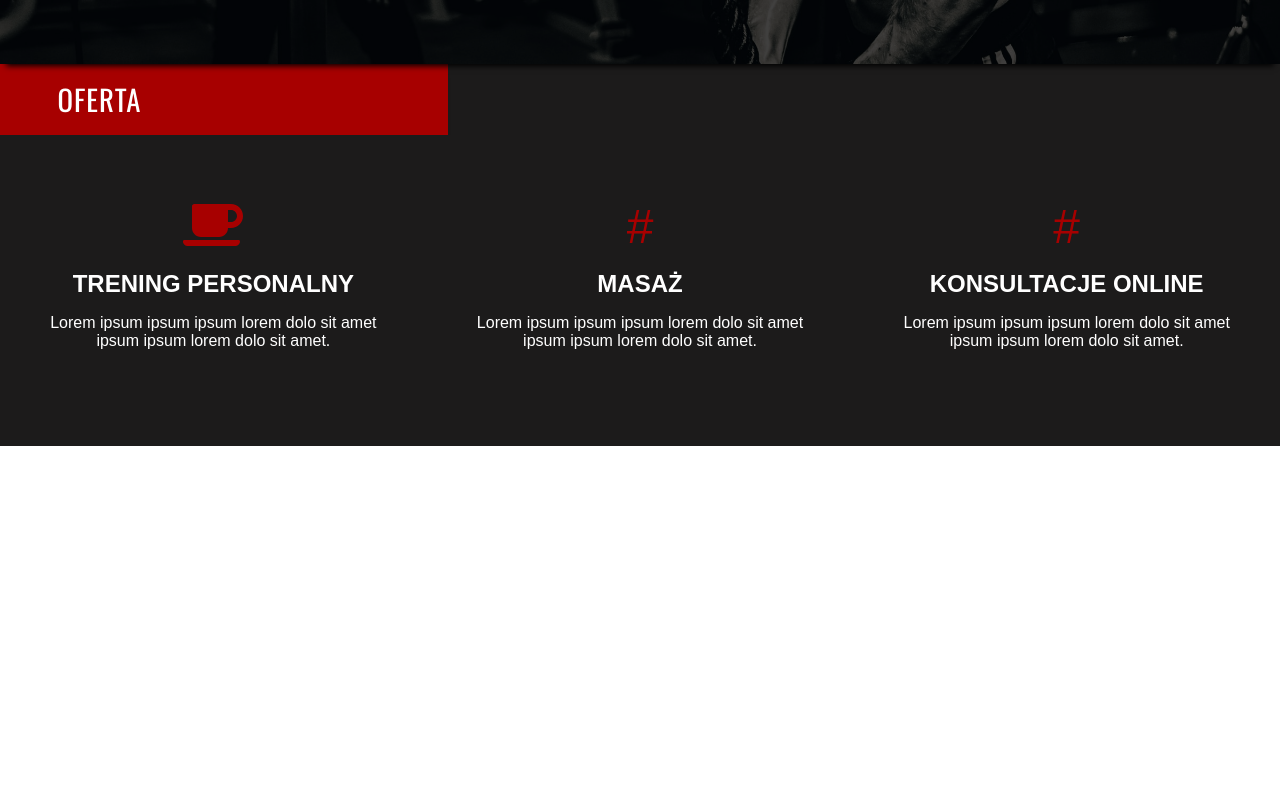
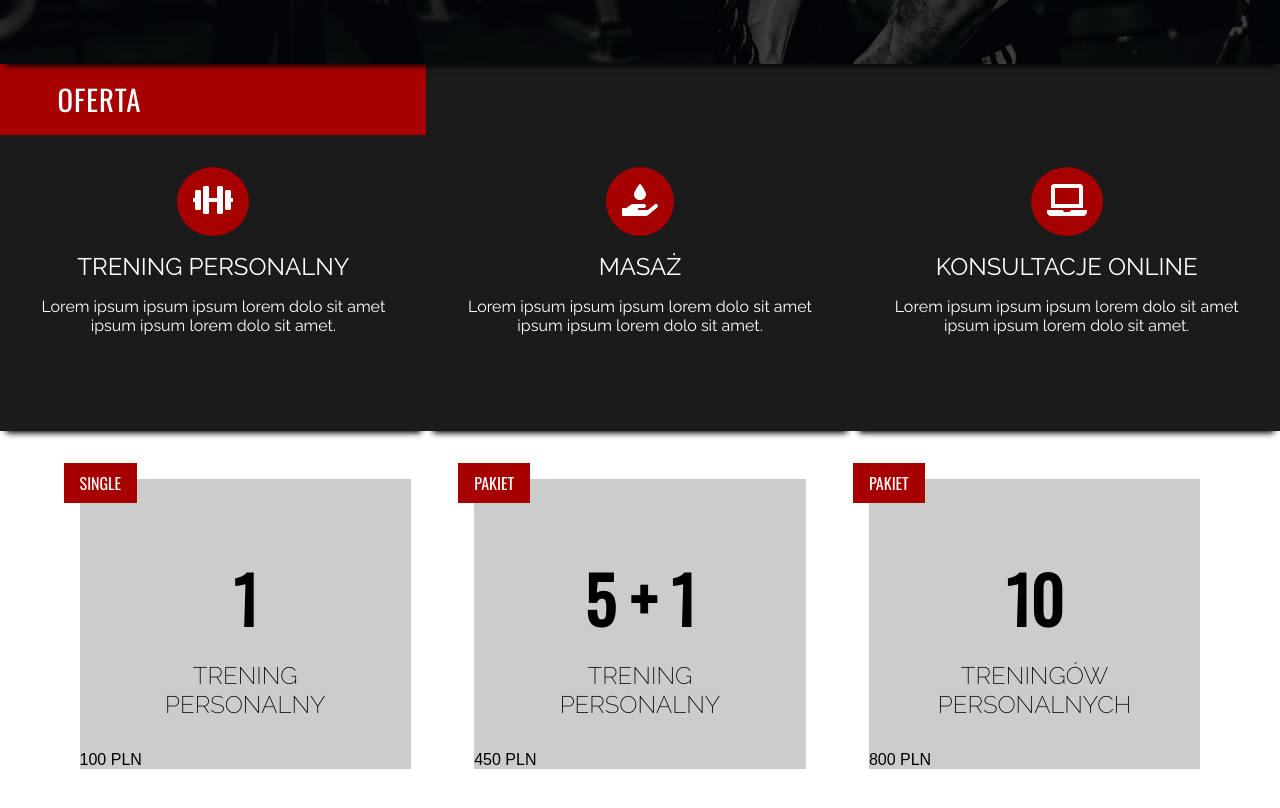
Before and after one commit to 19101990/firstReactWebsite, a React (Create React App) app: page / in a window 1280 px wide. Shown: the part 720-1528 px from the top of the page. Before the commit the page ends 1166 px from the top, so only its background shows below. Built offline with nearby package versions, Linux system fonts and the light colour scheme.

Commit message:
add Pricing and PricingCard components

```diff
--- a/src/App.js
+++ b/src/App.js
@@ -2,6 +2,7 @@ import React from 'react';
 import Navbar from './components/Navbar';
 import Hero from './components/Hero'
 import Offer from './components/Offer'
+import Pricing from './components/Pricing'
 import {BrowserRouter as Router, Switch, Route} from 'react-router-dom';
 import './App.css';
 
@@ -9,9 +10,9 @@ import './App.css';
 import { FontAwesomeIcon } from '@fortawesome/react-fontawesome'
 import { library } from '@fortawesome/fontawesome-svg-core'
 import { fab } from '@fortawesome/free-brands-svg-icons'
-import { faCheckSquare, faCoffee } from '@fortawesome/free-solid-svg-icons'
+import { fas } from '@fortawesome/free-solid-svg-icons'
 
-library.add(fab, faCheckSquare, faCoffee)
+library.add(fab, fas)
 
 function App() {
   return (
@@ -24,7 +25,7 @@ function App() {
       </Router>
       <Hero />
       <Offer />
-
+      <Pricing />
     </>
   );
 }
--- a/src/components/Offer.css
+++ b/src/components/Offer.css
@@ -11,7 +11,7 @@
 .offer_title div {
     background: var(--primary-color);
     box-shadow: 0 8px 6px -6px black;
-    width: 35%;
+    width: 33.3%;
     display: inline-block;
     color: #fff;
     padding: .5em 2em;
--- a/src/components/Offer.js
+++ b/src/components/Offer.js
@@ -1,7 +1,7 @@
 import React from 'react'
 import {Link} from 'react-router-dom'
 import './Offer.css'
-import OfferCard from'./OfferCard.js'
+import OfferCard from './OfferCard.js'
 import { FontAwesomeIcon } from '@fortawesome/react-fontawesome'
 
 function Offer() {
@@ -9,9 +9,9 @@ function Offer() {
     <>
       <div className="offer_title"><div>Oferta</div></div>
       <div className="offer" >
-        <OfferCard icon=<FontAwesomeIcon icon="coffee" /> title="Trening personalny" text="Lorem ipsum ipsum ipsum lorem dolo sit amet ipsum ipsum lorem dolo sit amet."/>
-        <OfferCard icon="#" title="Masaż" text="Lorem ipsum ipsum ipsum lorem dolo sit amet ipsum ipsum lorem dolo sit amet." className="offercard_content--middle"/>
-        <OfferCard icon="#" title="Konsultacje online" text="Lorem ipsum ipsum ipsum lorem dolo sit amet ipsum ipsum lorem dolo sit amet." className="offercard_content--last" />
+        <OfferCard icon=<FontAwesomeIcon icon="dumbbell" /> title="Trening personalny" text="Lorem ipsum ipsum ipsum lorem dolo sit amet ipsum ipsum lorem dolo sit amet."/>
+        <OfferCard icon=<FontAwesomeIcon icon="hand-holding-water" /> title="Masaż" text="Lorem ipsum ipsum ipsum lorem dolo sit amet ipsum ipsum lorem dolo sit amet." className="offercard_content--middle"/>
+        <OfferCard icon=<FontAwesomeIcon icon="laptop" /> title="Konsultacje online" text="Lorem ipsum ipsum ipsum lorem dolo sit amet ipsum ipsum lorem dolo sit amet." className="offercard_content--last" />
       </div>
     </>
     )
--- a/src/components/OfferCard.css
+++ b/src/components/OfferCard.css
@@ -1,9 +1,10 @@
 .offercard_content {
     background: var(--secondary-color);
     color: #fff;
-    padding: 4em 2em 6em 2em;
+    padding: 2em 2em 6em 2em;
     /* border-right: 1px solid rgb(180, 180, 180); */
     text-align: center;
+    box-shadow: 0 8px 6px -6px black;
 }
 
 .offercard_content--last {
@@ -15,16 +16,24 @@
 }
 
 .offercard_content-icon {
-    font-size: 300%;
-    color: var(--primary-color);
+    font-size: 200%;
+    background: var(--primary-color);
+    color: #fff;
+    display: inline-block;
+    padding: .5em;
+    border-radius: 50%;
 }
 
 .offercard_content-title {
     padding: 1em;
-    font-family: var(--primary-font);
     text-transform: uppercase;
 }
 
-.offercard_content-txt {
+.offercard_content-title h2 {
+    font-family: var(--secondary-font);
+    font-weight: 400;
+}
+
+.offercard_content-txt p {
     font-family: 'Raleway', sans-serif;
 }
--- /dev/null
+++ b/src/components/Pricing.css
@@ -0,0 +1,6 @@
+.pricing {
+    display: flex;
+    justify-content: space-around;
+    align-items: stretch;
+    margin: 3em 3em;
+}
--- /dev/null
+++ b/src/components/Pricing.js
@@ -0,0 +1,19 @@
+import React from 'react'
+import {Link} from 'react-router-dom'
+import './Pricing.css'
+import PricingCard from './PricingCard.js'
+import { FontAwesomeIcon } from '@fortawesome/react-fontawesome'
+
+function Pricing() {
+    return (
+    <>
+      <div className="pricing" >
+      <PricingCard bundle="single" number="1" title="Trening personalny" price="100 PLN"/>
+      <PricingCard bundle="pakiet" number="5 + 1" title="Trening personalny" price="450 PLN"/>
+      <PricingCard bundle="pakiet" number="10" title="Treningów personalnych" price="800 PLN"/>
+      </div>
+    </>
+    )
+}
+
+export default Pricing
--- /dev/null
+++ b/src/components/PricingCard.css
@@ -0,0 +1,36 @@
+.pricingcard_content {
+    width: 28%;
+    background: #ccc;
+}
+
+.pricingcard_content-bundle {
+    position: relative;
+}
+
+.pricingcard_content-bundle span {
+    background: var(--primary-color);
+    color: #fff;
+    padding: .5em 1em;
+    position: relative;
+    top: -0.5em;
+    left: -1em;
+    font-family: var(--primary-font);
+    text-transform: uppercase;
+}
+
+.pricingcard_content-txt {
+    padding: 2em 2em;
+    text-align: center;
+}
+
+.pricingcard_content-txt h1 {
+    font-family: var(--primary-font);
+    font-size: 4em;
+    padding: 0.25em 0;
+}
+
+.pricingcard_content-txt h2 {
+    text-transform: uppercase;
+    font-family: var(--secondary-font);
+    font-weight: 200;
+}
--- /dev/null
+++ b/src/components/PricingCard.js
@@ -0,0 +1,25 @@
+import React from 'react'
+import {Link} from 'react-router-dom'
+import './PricingCard.css'
+import { FontAwesomeIcon } from '@fortawesome/react-fontawesome'
+
+function PricingCard(props) {
+    return (
+    <>
+      <div className="pricingcard_content">
+        <div className="pricingcard_content-bundle" >
+            <span>{props.bundle}</span>
+        </div>
+        <div className="pricingcard_content-txt" >
+            <h1>{props.number}</h1>
+            <h2>{props.title}</h2>
+        </div>
+        <div className="pricingcard_content-price" >
+            <p>{props.price}</p>
+        </div>
+      </div>
+    </>
+    )
+}
+
+export default PricingCard
```
